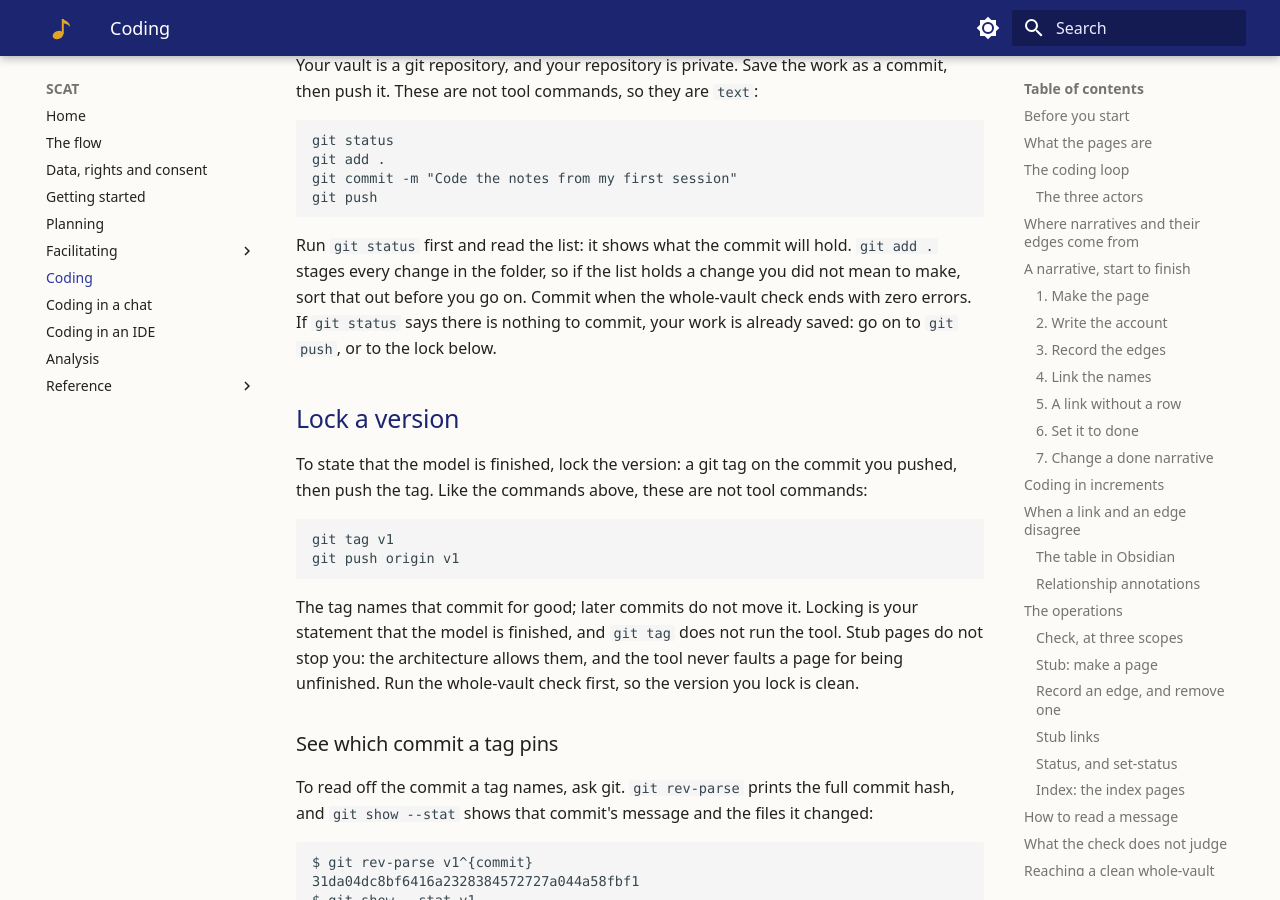
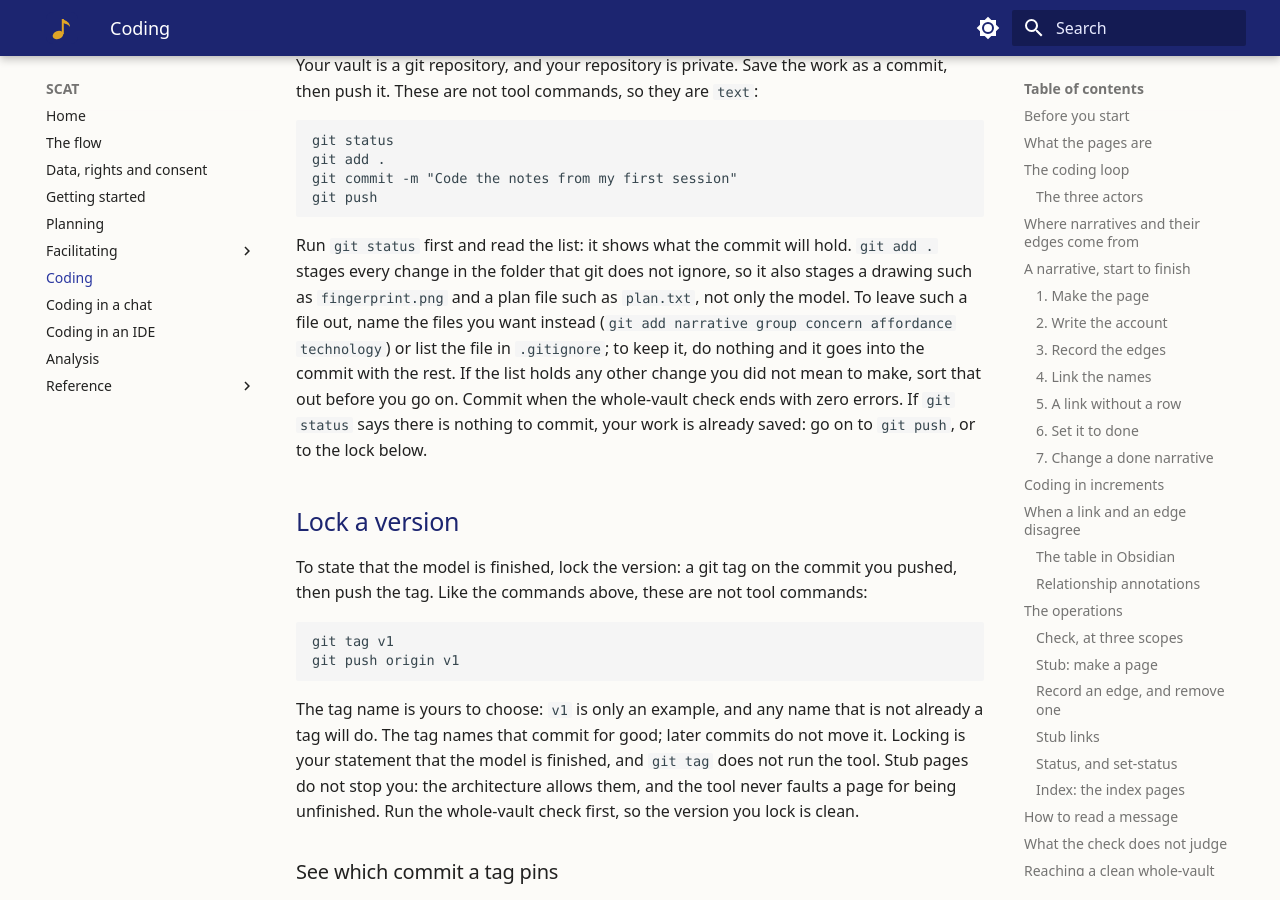
Before and after one commit to DynamicalSystemsGroup/scat-kg-tools, an MkDocs documentation site: the page built from docs/coding.md, in a window 1280 px wide and 900 px high, scrolled down 17122 px. Built offline with MkDocs 1.6.1 and Material for MkDocs 9.7.7, drawn with Linux system fonts in a browser that asks for light colours.

Commit message:
WP20-U11: docs say git add . also stages drawings and plan files; the tag name is yours; quoted notes carry into the model

````diff
--- a/docs/coding.md
+++ b/docs/coding.md
@@ -790,7 +790,7 @@ git commit -m "Code the notes from my first session"
 git push
 ```
 
-Run `git status` first and read the list: it shows what the commit will hold. `git add .` stages every change in the folder, so if the list holds a change you did not mean to make, sort that out before you go on. Commit when the whole-vault check ends with zero errors. If `git status` says there is nothing to commit, your work is already saved: go on to `git push`, or to the lock below.
+Run `git status` first and read the list: it shows what the commit will hold. `git add .` stages every change in the folder that git does not ignore, so it also stages a drawing such as `fingerprint.png` and a plan file such as `plan.txt`, not only the model. To leave such a file out, name the files you want instead (`git add narrative group concern affordance technology`) or list the file in `.gitignore`; to keep it, do nothing and it goes into the commit with the rest. If the list holds any other change you did not mean to make, sort that out before you go on. Commit when the whole-vault check ends with zero errors. If `git status` says there is nothing to commit, your work is already saved: go on to `git push`, or to the lock below.
 
 ## Lock a version
 
@@ -801,7 +801,7 @@ git tag v1
 git push origin v1
 ```
 
-The tag names that commit for good; later commits do not move it. Locking is your statement that the model is finished, and `git tag` does not run the tool. Stub pages do not stop you: the architecture allows them, and the tool never faults a page for being unfinished. Run the whole-vault check first, so the version you lock is clean.
+The tag name is yours to choose: `v1` is only an example, and any name that is not already a tag will do. The tag names that commit for good; later commits do not move it. Locking is your statement that the model is finished, and `git tag` does not run the tool. Stub pages do not stop you: the architecture allows them, and the tool never faults a page for being unfinished. Run the whole-vault check first, so the version you lock is clean.
 
 ### See which commit a tag pins
 
````
Also changed, not shown: docs/data-and-consent.md (+2 -1 lines), docs/getting-started.md (+2 -0 lines).
